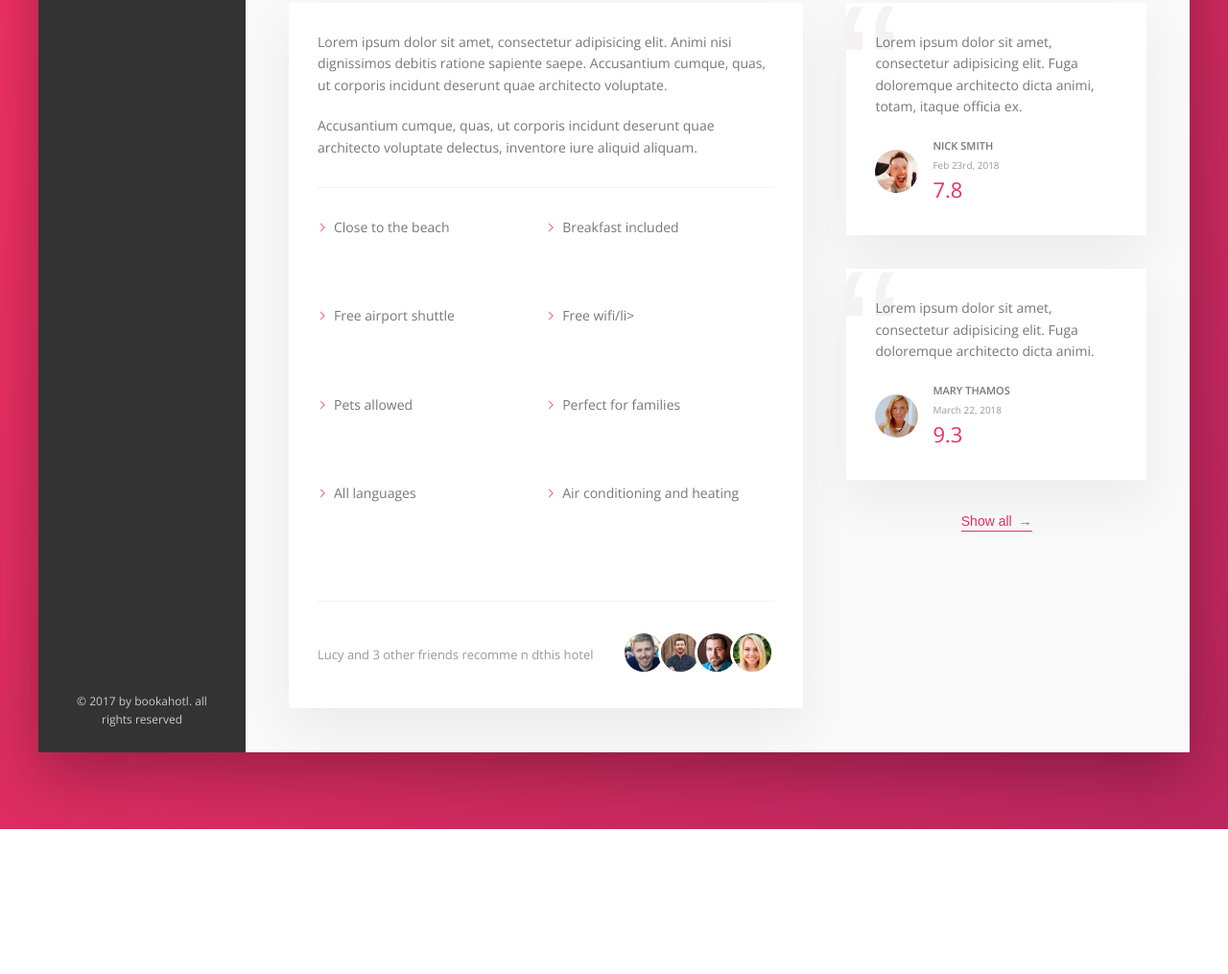
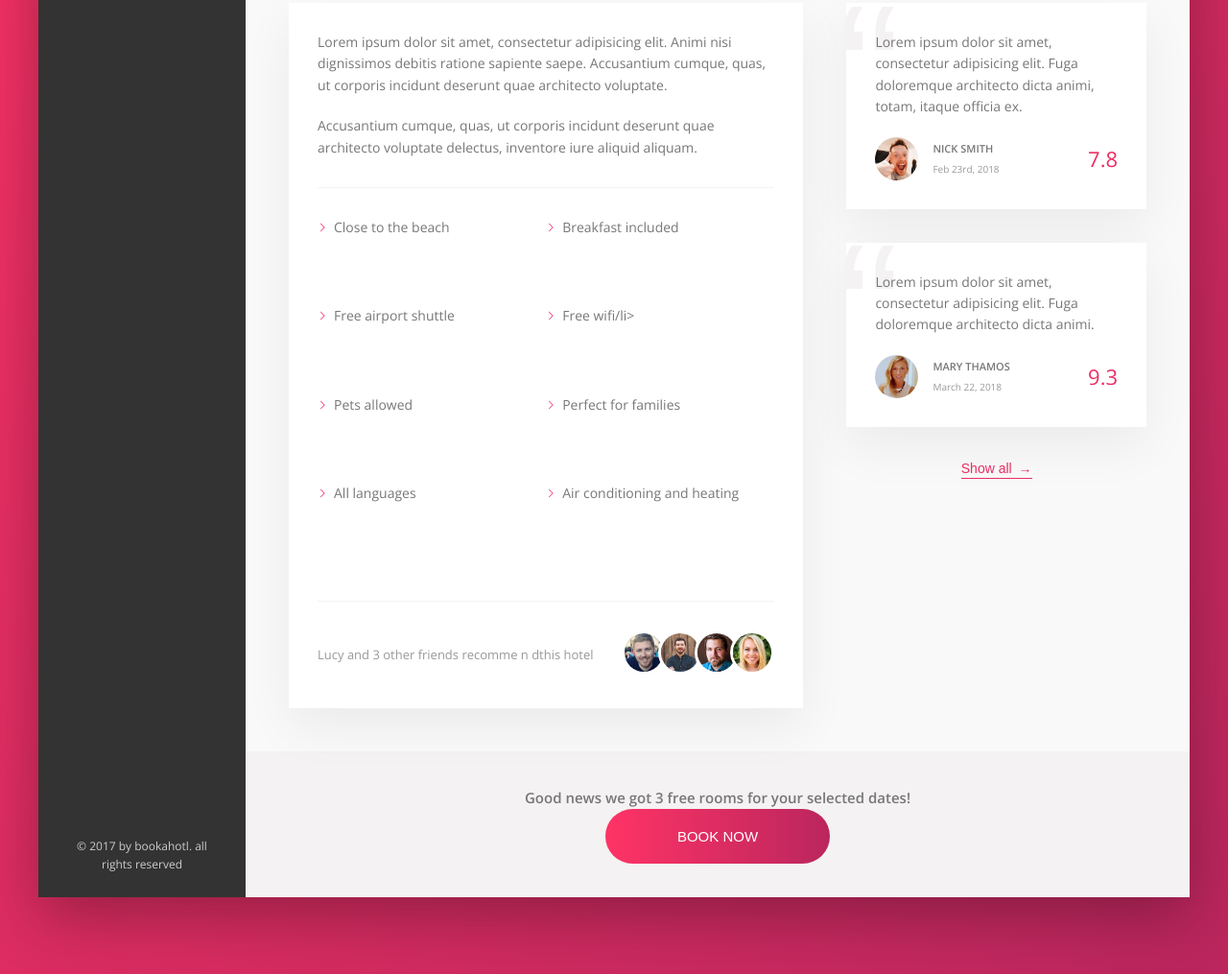
Before and after one commit to ashxdiep/Bookahotl, a website: page index.html in a window 1280 px wide. Shown: the part 644-1659 px from the top of the page at 96% size. Before the commit the page ends 1508 px from the top, so only its background shows below. Drawn offline with nearby package versions, Linux system fonts and the light colour scheme.

Commit message:
book now

```diff
--- a/index.html
+++ b/index.html
@@ -188,8 +188,8 @@
                       <div class="review__user-box">
                         <p class="review__user-name">Nick Smith</p>
                         <p class="review__user-date">Feb 23rd, 2018</p>
-                        <div class="review__rating">7.8</div>
                       </div>
+                      <div class="review__rating">7.8</div>
                     </figcaption>
                   </figure>
 
@@ -202,13 +202,24 @@
                       <div class="review__user-box">
                         <p class="review__user-name">Mary Thamos</p>
                         <p class="review__user-date">March 22, 2018</p>
-                        <div class="review__rating">9.3</div>
                       </div>
+                      <div class="review__rating">9.3</div>
+
                     </figcaption>
                   </figure>
 
                   <button class="btn-inline">Show all <span>&rarr;</span></button>
                 </div>
+              </div>
+
+              <div class="cta">
+                <h2 class="cta__book-now">
+                  Good news we got 3 free rooms for your selected dates!
+                </h2>
+                <button class="btn">
+                  <span class="btn__visible">Book now</span>
+                  <span class="btn__invisible">3 Rooms left </span>
+                </button>
               </div>
 
 
--- a/sass/_components.scss
+++ b/sass/_components.scss
@@ -442,3 +442,67 @@
     z-index: 1;
   }
 }
+
+
+//CALL TO ACTION ///////
+//two elements, both saying two different things
+.cta{
+  padding: 3.5rem 0 ;
+  text-align: center;
+
+  &__book-npw{
+    font-size: 1.5rem;
+    font-weight: 300;
+    text-transform: uppercase;
+    margin-bottom: 2.5rem;
+  }
+}
+
+.btn{
+  font-size: 1.5rem;
+  font-weight: 300;
+  text-transform: uppercase;
+  border-radius: 100px;
+  border: none;
+  background-image: linear-gradient(to right, var(--color-primary-light), var(--color-primary-dark));
+  color: #fff;
+  position: relative;
+  overflow: hidden;
+
+  & > *{
+    display: inline-block;
+    height: 100%;
+    width: 100%;
+    transition: all .2s;
+  }
+
+  &__visible{
+    padding: 2rem 7.5rem;
+  }
+
+  &__invisible{
+    position: absolute;
+    padding: 2rem 0;
+    left: 0;
+    top: -100%;
+  }
+
+  &:hover{
+    background-image: linear-gradient(to left, var(--color-primary-light), var(--color-primary-dark));
+
+  }
+
+  &:hover &__visible{
+    transform: translateY(100%);
+  }
+
+  &:hover &__invisible{
+    top: 0;
+
+  }
+
+  &:focus{
+    outline:none;
+    animation: pulsate 1s infine;
+  }
+}
```
Also changed, not shown: css/style.css.
